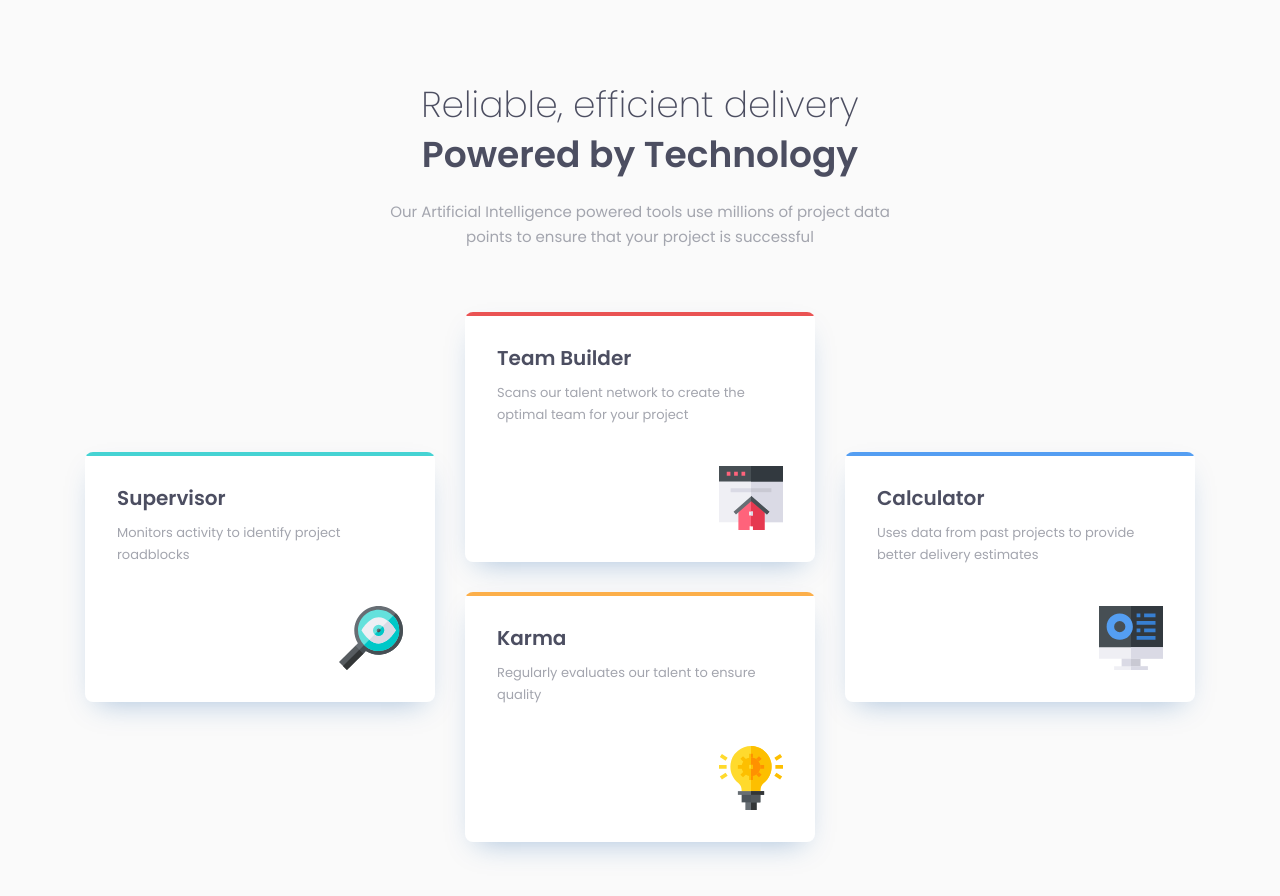
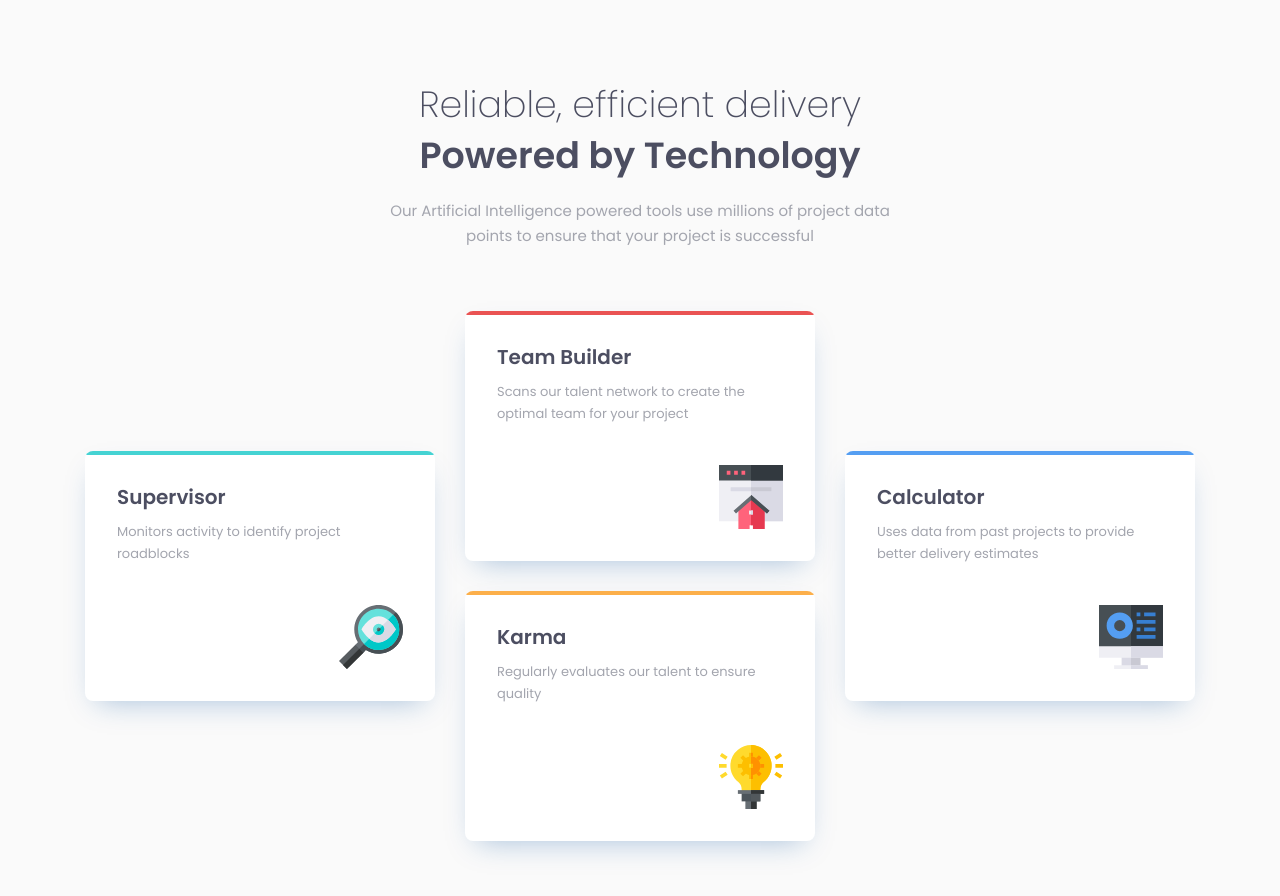
Before and after one commit to byronbyron/four-card-feature-section, a plain HTML site: page index.html in a window 1280 px wide. Drawn offline with Linux system fonts and the light colour scheme.

Commit message:
Small update to title font-size

```diff
--- a/styles.css
+++ b/styles.css
@@ -39,7 +39,7 @@ h1, h2 {
 h1 {
     font-size: 1.6875rem;
     line-height: 1.4;
-    margin: 0 0 1.125rem;
+    margin: 0 0 1rem;
 }
 
 p {
@@ -154,7 +154,7 @@ p {
 
 @media (min-width: 760px) {
     h1 {
-        font-size: 2.25rem;
+        font-size: 2.275rem;
     }
 
     .row {
```
